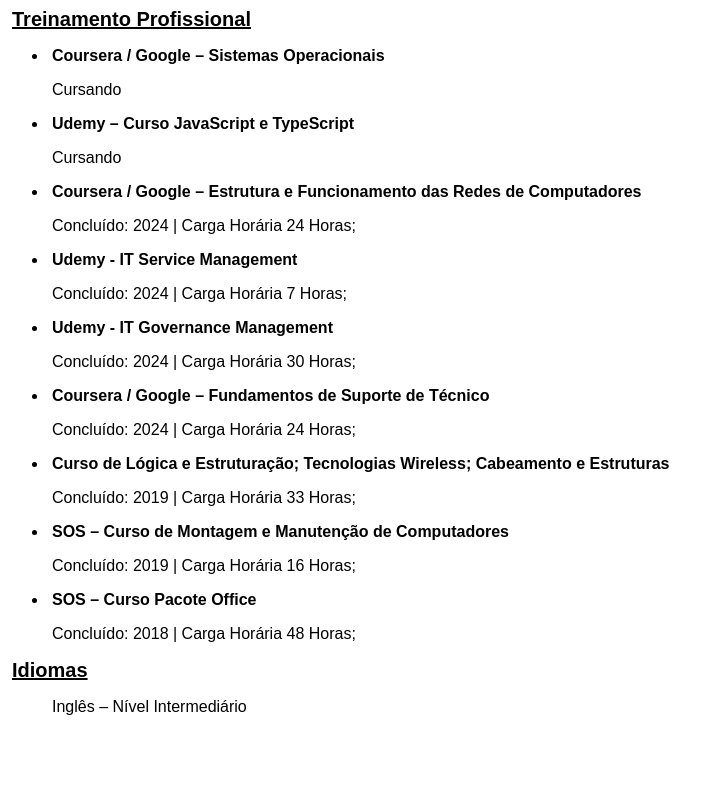
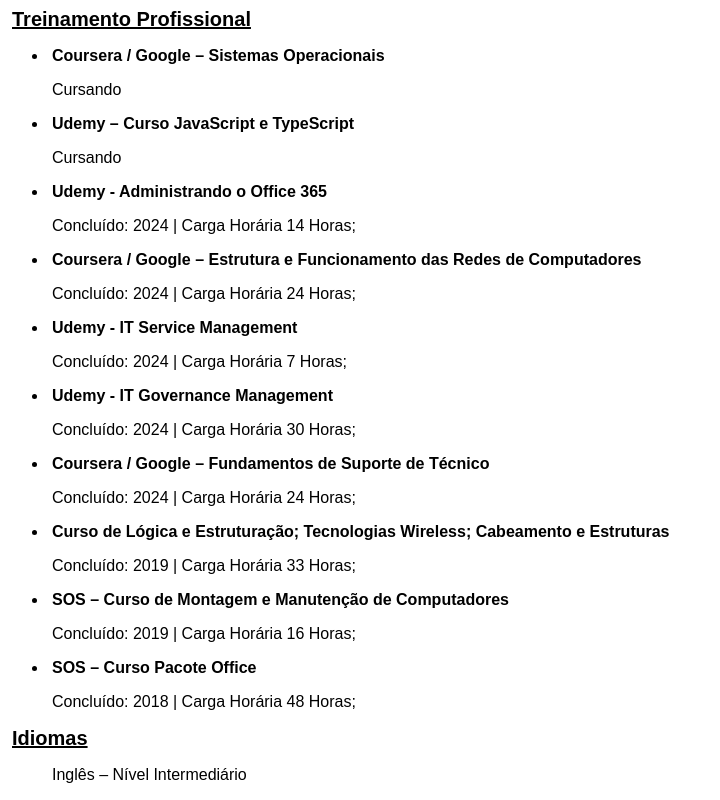
Before and after one commit to lmaderl/Curriculum-Giovanni-Bruno, a plain HTML site: page CV.html in a window 1280 px wide. Shown: the part 854-1654 px from the top of the page, without its empty margins (0-720 px from the left). Before the commit the page ends 1586 px from the top, so only its background shows below. Drawn offline with Linux system fonts and the light colour scheme.

Commit message:
Update CV.html

```diff
--- a/CV.html
+++ b/CV.html
@@ -101,6 +101,12 @@
     </ul>
     <ul>
         <li>
+            <p><a class="titulos2">Udemy - Administrando o Office 365</a></p>
+            <p><a class="titulos3">Concluído: 2024 | Carga Horária 14 Horas;</a></p>
+        </li>
+    </ul>
+    <ul>
+        <li>
             <p><a class="titulos2">Coursera / Google – Estrutura e Funcionamento das Redes de Computadores</a></p>
             <p><a class="titulos3">Concluído: 2024 | Carga Horária 24 Horas;</a></p>
         </li>
```
